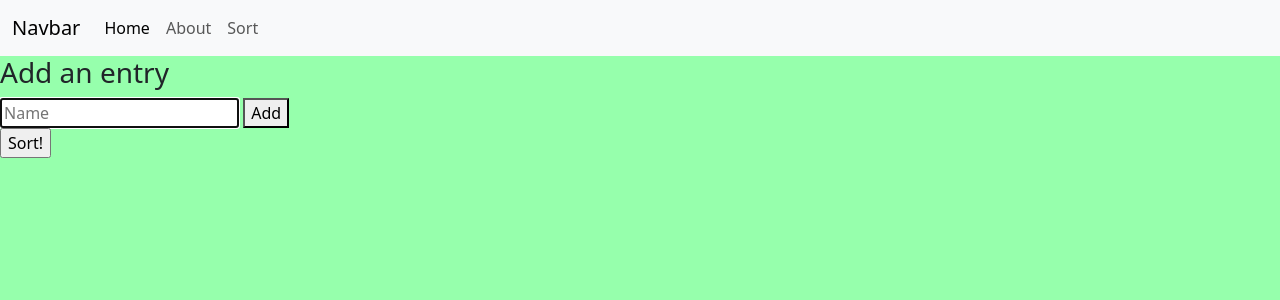
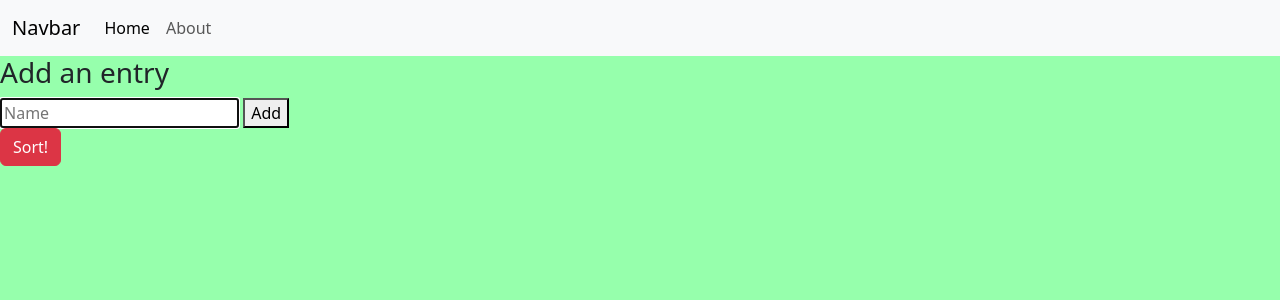
Before and after one commit to sjpoulin/secretsanta, a Flask app: page / in a window 1280 px wide. Shown: the top 300 px of the page. Run offline with Flask 3, Linux system fonts and the light colour scheme.

Commit message:
Added sort link to home page

```diff
--- a/notes.txt
+++ b/notes.txt
@@ -7,6 +7,7 @@ Flask Notes
 https://cs50.harvard.edu/x/2023/notes/9/
 https://flask.palletsprojects.com/en/3.0.x/quickstart/#a-minimal-application
 https://stackoverflow.com/questions/12480497/why-am-i-getting-error-for-apple-touch-icon-precomposed-png
+https://stackoverflow.com/questions/46482475/how-handle-a-button-click-on-python-flask
 
 Python Notes
 
--- a/templates/index.html
+++ b/templates/index.html
@@ -19,6 +19,6 @@
 
     <!-- Sort form -->
     <form method="get">
-        <input type="submit" value="Sort!">
+        <a href="/sorted" class="btn btn-danger" role="button">Sort!</a>
     </form>
 {% endblock %}
--- a/templates/layout.html
+++ b/templates/layout.html
@@ -25,7 +25,6 @@
                 <div class="navbar-nav">
                   <a class="nav-link active" aria-current="page" href="/">Home</a>
                   <a class="nav-link" href="/about">About</a>
-                  <a class="nav-link" href="/sorted">Sort</a>
                 </div>
               </div>
             </div>
```
